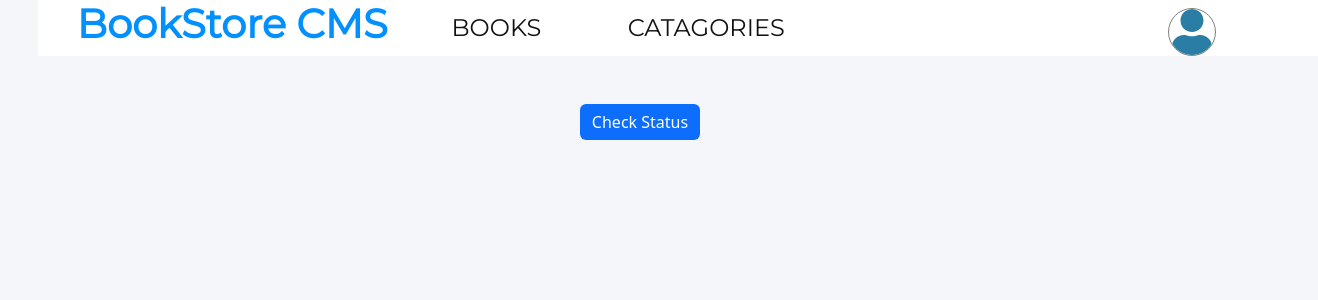
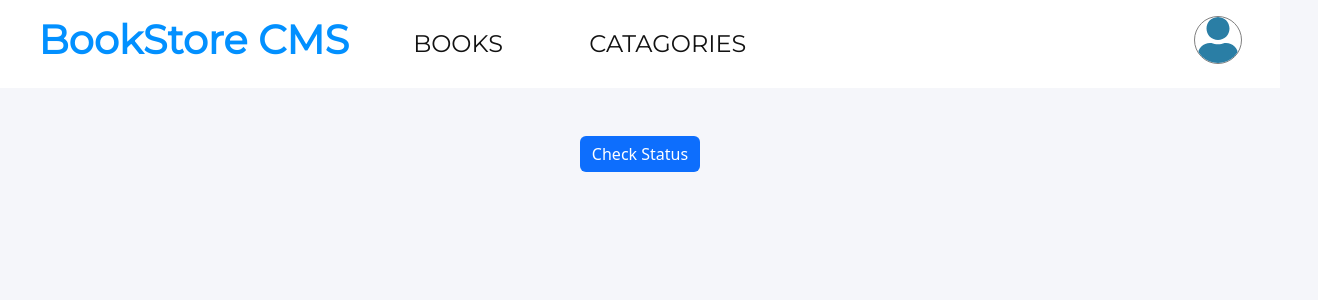
Before and after one commit to sajjadrajaee/Bookstore, a React (Create React App) app: page /catagories in a window 1280 px wide. Shown: the top 300 px of the page, 1318 px wide, since content can reach past the window. Built offline with nearby package versions, Linux system fonts and the light colour scheme.

Commit message:
Fix problems

```diff
--- a/src/Components/Books.js
+++ b/src/Components/Books.js
@@ -21,7 +21,7 @@ function Books({
   };
 
   return (
-    <div className="container-fluid bg-white border my-5 mx-5 p-3">
+    <div className="container-fluid bg-white border my-5 p-3 book-card">
       <div className="row bg-white">
         <div className="col-6 bg-white">
           <p className="bg-white category">{category}</p>
--- a/src/Components/CSS/Book.css
+++ b/src/Components/CSS/Book.css
@@ -9,6 +9,10 @@
 .progress {
   height: 100px;
   background: none;
+}
+
+.book-card {
+  width: 90%;
 }
 
 .completed {
--- a/src/Components/CSS/Header.css
+++ b/src/Components/CSS/Header.css
@@ -9,9 +9,8 @@
 .header-container {
   display: flex;
   width: 100vw;
-  height: 7vh;
+  height: 11vh;
   align-items: center;
-  margin-left: 3%;
 }
 
 .header {
@@ -47,6 +46,6 @@
   height: 3rem;
   width: 3rem;
   background-color: white;
-  right: 5%;
-  top: 1%;
+  right: 3%;
+  top: 2%;
 }
--- a/src/Components/Form.js
+++ b/src/Components/Form.js
@@ -41,7 +41,7 @@ const Form = () => {
       <form className="form" onSubmit={newBook}>
         <input className="input book-title" placeholder="Book Title" value={title} onChange={changeTitle} required />
         <input className="input book-author" placeholder="Author Name" value={author} onChange={changeAuthor} required />
-        <button type="submit" className="btn btn-primary add-book">Add Book</button>
+        <button type="submit" className="btn btn-primary add-book">ADD BOOK</button>
       </form>
     </div>
   );
--- a/src/Components/Header.js
+++ b/src/Components/Header.js
@@ -6,7 +6,7 @@ import { NavLink } from 'react-router-dom';
 
 const Header = () => (
   <header className="bg-white header-container">
-    <h1 className="bg-white header">BookStore CMS</h1>
+    <h1 className="bg-white header font-weight-bold">BookStore CMS</h1>
     <nav className="bg-white nav-bar">
       <div className="bg-white nav-conatiner">
         <NavLink className="bg-white nav-link active" to="/">BOOKS</NavLink>
```
